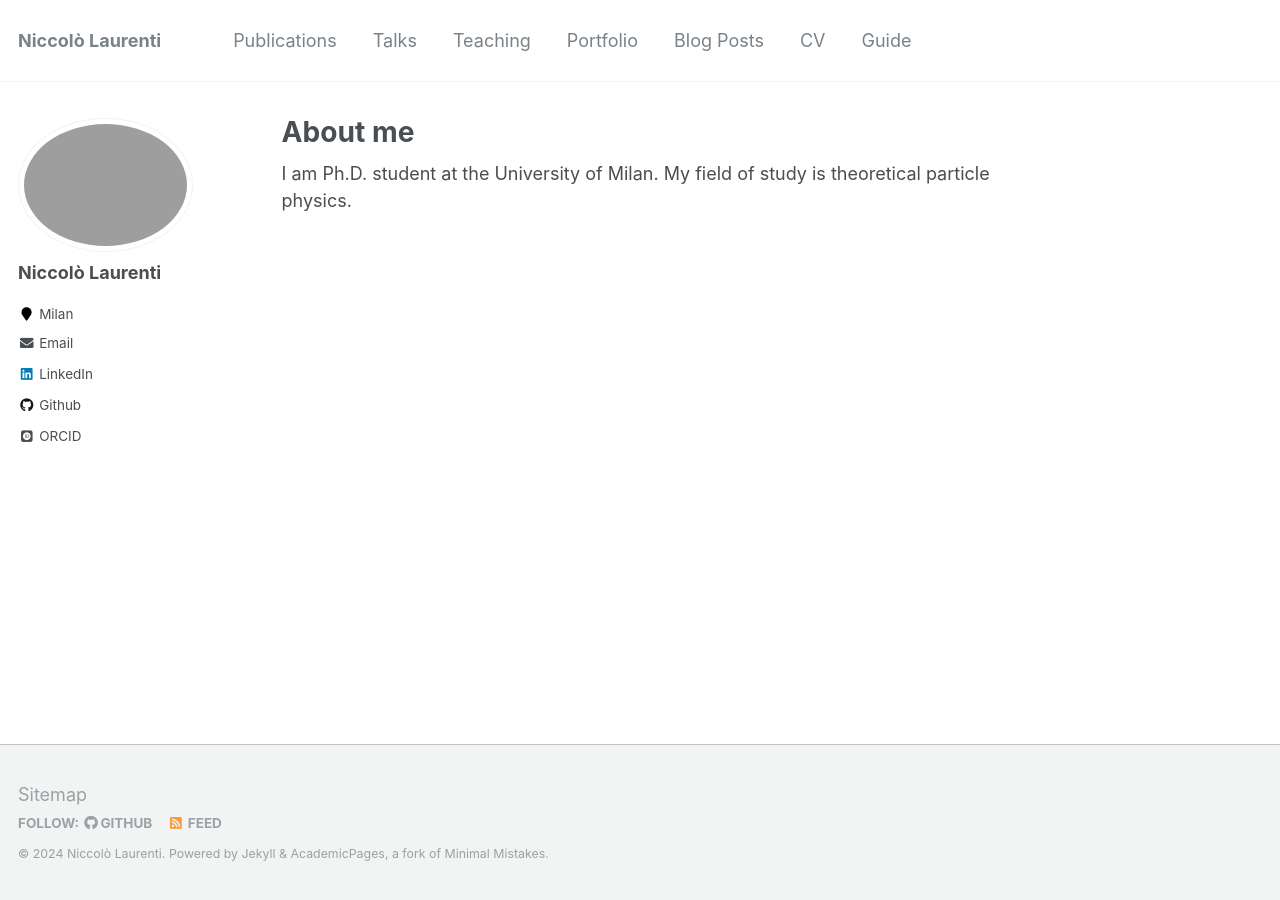
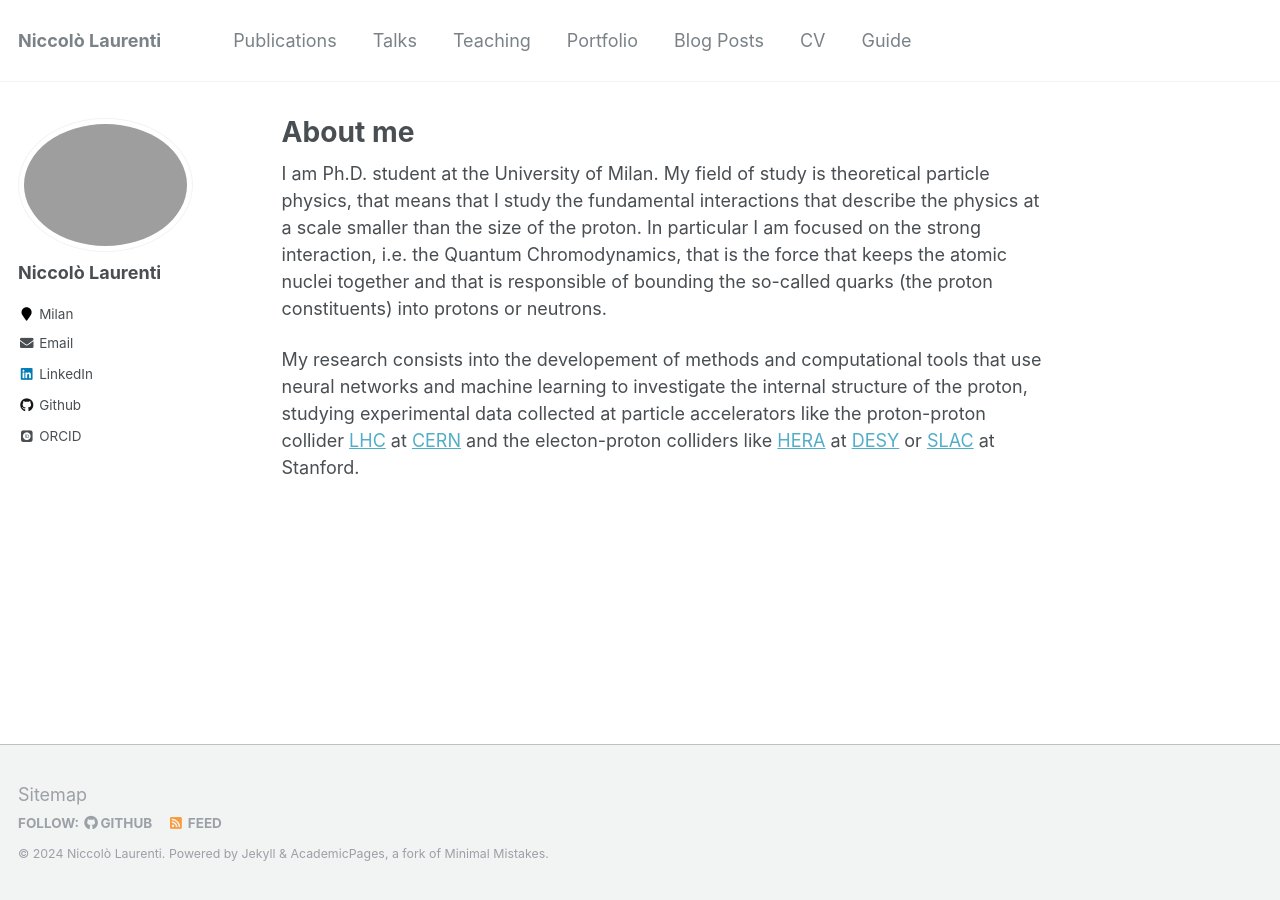
Before and after one commit to niclaurenti/niclaurenti.github.io, a Jekyll site: the page built from _pages/about.md, in a window 1280 px wide. Built offline with Jekyll 4.4.1, drawn with Linux system fonts in a browser that asks for light colours; some web fonts are replaced.

Commit message:
Add about

```diff
--- a/_pages/about.md
+++ b/_pages/about.md
@@ -10,4 +10,14 @@ redirect_from:
 
 
 I am Ph.D. student at the University of Milan.
-My field of study is theoretical particle physics.
+My field of study is theoretical particle physics, that means that I study the fundamental interactions that describe
+the physics at a scale smaller than the size of the proton.
+In particular I am focused on the strong interaction, i.e. the Quantum Chromodynamics, that is the force that keeps
+the atomic nuclei together and that is responsible of bounding the so-called quarks (the proton constituents) into protons
+or neutrons.
+
+My research consists into the developement of methods and computational tools that use neural networks and machine learning to
+investigate the internal structure of the proton, studying experimental data collected at particle accelerators like
+the proton-proton collider [LHC](https://home.cern/science/accelerators/large-hadron-collider) at [CERN](https://home.cern) and the
+electon-proton colliders like [HERA](https://en.wikipedia.org/wiki/HERA_(particle_accelerator)) at [DESY](https://www.desy.de) or
+[SLAC](https://www6.slac.stanford.edu) at Stanford.
```
